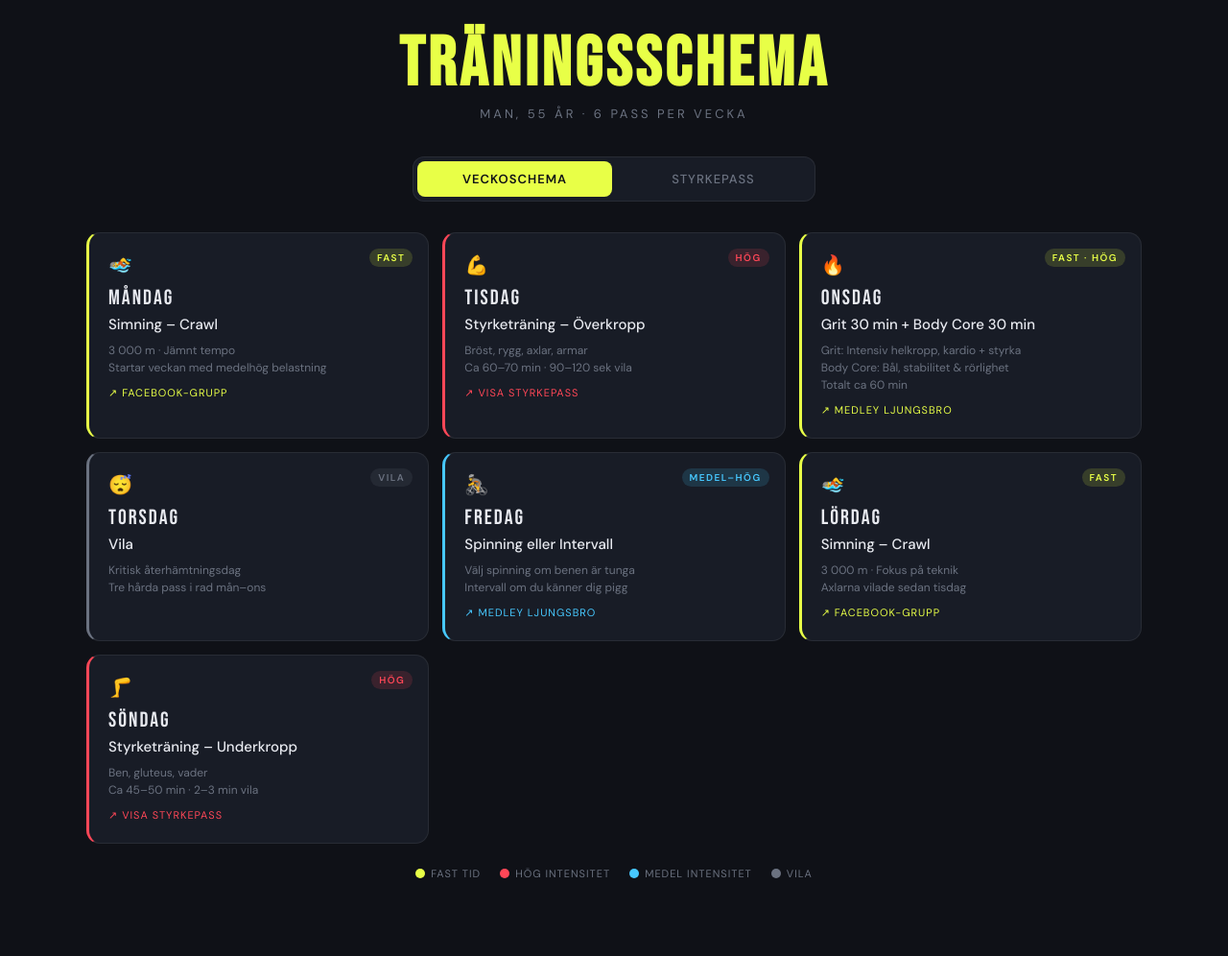
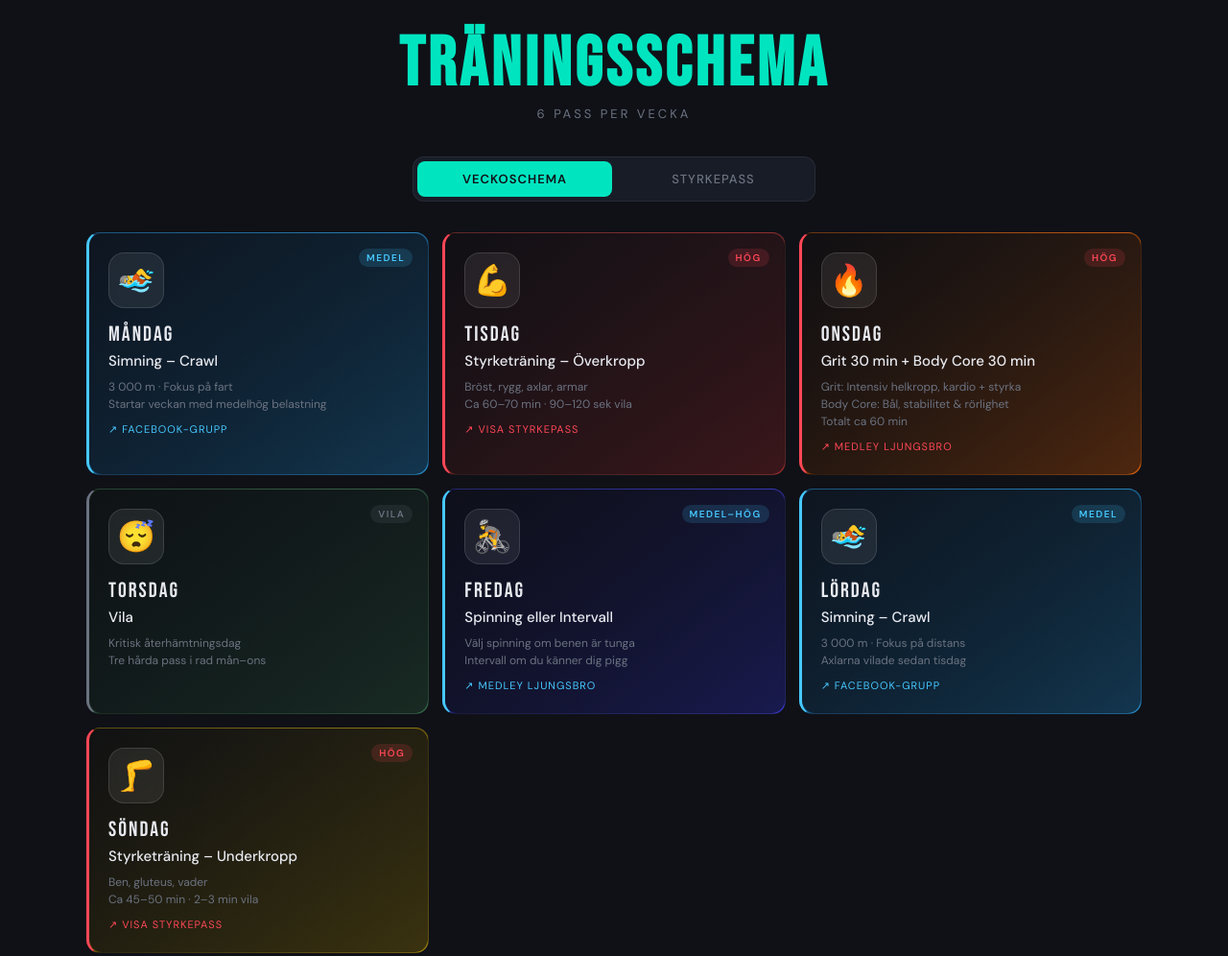
Before and after one commit to lugnegard/lugnegard.github.io, a plain HTML site: page training_schedule.html in a window 1280 px wide. Shown: the top 996 px of the page at 96% size. Before the commit the page ends 949 px from the top, so only its background shows below. Drawn offline with Linux system fonts and the light colour scheme.

Commit message:
Add files via upload

```diff
--- a/training_schedule.html
+++ b/training_schedule.html
@@ -10,7 +10,7 @@
     --bg: #0f1117;
     --surface: #181c26;
     --surface2: #1e2333;
-    --accent: #e8ff47;
+    --accent: #00e5c0;
     --accent2: #47c8ff;
     --red: #ff4757;
     --text: #e8eaf0;
@@ -108,11 +108,31 @@
     position: relative;
     overflow: hidden;
     transition: transform 0.2s, border-color 0.2s;
+    background-size: cover;
+    background-position: center;
+  }
+
+  .day-card::before {
+    content: '';
+    position: absolute;
+    inset: 0;
+    background: linear-gradient(160deg, rgba(15,17,23,0.82) 0%, rgba(15,17,23,0.65) 100%);
+    z-index: 0;
+    border-radius: 14px;
+  }
+
+  .day-card > * {
+    position: relative;
+    z-index: 1;
   }
 
   .day-card:hover {
     transform: translateY(-2px);
     border-color: rgba(255,255,255,0.15);
+  }
+
+  .day-card:hover::before {
+    background: linear-gradient(160deg, rgba(15,17,23,0.70) 0%, rgba(15,17,23,0.50) 100%);
   }
 
   .day-card.intensity-high { border-left: 3px solid var(--red); }
@@ -172,7 +192,19 @@
   .intensity-low .intensity-badge { background: rgba(107,114,128,0.15); color: var(--muted); }
   .intensity-fixed .intensity-badge { background: rgba(232,255,71,0.15); color: var(--accent); }
 
-  .emoji { font-size: 20px; margin-bottom: 8px; display: block; }
+  .emoji {
+    font-size: 32px;
+    margin-bottom: 14px;
+    display: flex;
+    align-items: center;
+    justify-content: center;
+    width: 58px;
+    height: 58px;
+    border-radius: 16px;
+    background: rgba(255,255,255,0.08);
+    backdrop-filter: blur(4px);
+    border: 1px solid rgba(255,255,255,0.12);
+  }
 
   /* LEGEND */
   .legend {
@@ -224,7 +256,7 @@
   }
 
   .workout-header.tuesday { background: linear-gradient(135deg, rgba(71,200,255,0.1), transparent); }
-  .workout-header.sunday { background: linear-gradient(135deg, rgba(232,255,71,0.1), transparent); }
+  .workout-header.sunday { background: linear-gradient(135deg, rgba(0,229,192,0.1), transparent); }
 
   .workout-day-label {
     font-family: 'Bebas Neue', sans-serif;
@@ -311,8 +343,8 @@
   .tip-box {
     margin: 24px auto 0;
     max-width: 1100px;
-    background: rgba(232,255,71,0.05);
-    border: 1px solid rgba(232,255,71,0.15);
+    background: rgba(0,229,192,0.05);
+    border: 1px solid rgba(0,229,192,0.15);
     border-radius: 12px;
     padding: 16px 20px;
     display: flex;
@@ -335,7 +367,7 @@
 
 <header>
   <h1>Träningsschema</h1>
-  <p>Man, 55 år · 6 pass per vecka</p>
+  <p>6 pass per vecka</p>
 </header>
 
 <div class="tabs">
@@ -347,16 +379,16 @@
 <div id="tab-schedule" class="tab-content active">
   <div class="week-grid">
 
-    <div class="day-card intensity-fixed clickable" onclick="window.open('https://www.facebook.com/share/g/1CMHiM7p6u/?mibextid=wwXIfr','_blank')">
-      <span class="intensity-badge">Fast</span>
+    <div class="day-card intensity-med clickable" style="background-image:linear-gradient(135deg, #0a2a4a 0%, #0d4f7c 50%, #1a7ab5 100%)" onclick="window.open('https://www.facebook.com/share/g/1CMHiM7p6u/?mibextid=wwXIfr','_blank')">
+      <span class="intensity-badge">Medel</span>
       <span class="emoji">🏊</span>
       <div class="day-name">Måndag</div>
       <div class="day-workout">Simning – Crawl</div>
-      <div class="day-detail">3 000 m · Jämnt tempo<br>Startar veckan med medelhög belastning</div>
+      <div class="day-detail">3 000 m · Fokus på fart<br>Startar veckan med medelhög belastning</div>
       <span class="link-hint">↗ Facebook-grupp</span>
     </div>
 
-    <div class="day-card intensity-high clickable" onclick="switchTab('strength');document.querySelector('.tab-btn:nth-child(2)').classList.add('active');document.querySelector('.tab-btn:nth-child(1)').classList.remove('active')">
+    <div class="day-card intensity-high clickable" style="background-image:linear-gradient(135deg, #1a0a0a 0%, #5c1a1a 50%, #8b2020 100%)" onclick="switchTab('strength');document.querySelector('.tab-btn:nth-child(2)').classList.add('active');document.querySelector('.tab-btn:nth-child(1)').classList.remove('active')">
       <span class="intensity-badge">Hög</span>
       <span class="emoji">💪</span>
       <div class="day-name">Tisdag</div>
@@ -365,8 +397,8 @@
       <span class="link-hint">↗ Visa styrkepass</span>
     </div>
 
-    <div class="day-card intensity-fixed clickable" onclick="window.open('https://www.medley.se/ljungsbro-fritidscenter/grupptraning/','_blank')">
-      <span class="intensity-badge">Fast · Hög</span>
+    <div class="day-card intensity-high clickable" style="background-image:linear-gradient(135deg, #1a0a00 0%, #6b2d00 50%, #c45000 100%)" onclick="window.open('https://www.medley.se/ljungsbro-fritidscenter/grupptraning/','_blank')">
+      <span class="intensity-badge">Hög</span>
       <span class="emoji">🔥</span>
       <div class="day-name">Onsdag</div>
       <div class="day-workout">Grit 30 min + Body Core 30 min</div>
@@ -374,7 +406,7 @@
       <span class="link-hint">↗ Medley Ljungsbro</span>
     </div>
 
-    <div class="day-card intensity-low">
+    <div class="day-card intensity-low" style="background-image:linear-gradient(135deg, #0d1a0d 0%, #1a3a2a 50%, #2a5a3a 100%)">
       <span class="intensity-badge">Vila</span>
       <span class="emoji">😴</span>
       <div class="day-name">Torsdag</div>
@@ -382,7 +414,7 @@
       <div class="day-detail">Kritisk återhämtningsdag<br>Tre hårda pass i rad mån–ons</div>
     </div>
 
-    <div class="day-card intensity-med clickable" onclick="window.open('https://www.medley.se/ljungsbro-fritidscenter/grupptraning/','_blank')">
+    <div class="day-card intensity-med clickable" style="background-image:linear-gradient(135deg, #0a0a2a 0%, #1a1a6b 50%, #2a2ab5 100%)" onclick="window.open('https://www.medley.se/ljungsbro-fritidscenter/grupptraning/','_blank')">
       <span class="intensity-badge">Medel–Hög</span>
       <span class="emoji">🚴</span>
       <div class="day-name">Fredag</div>
@@ -391,16 +423,16 @@
       <span class="link-hint">↗ Medley Ljungsbro</span>
     </div>
 
-    <div class="day-card intensity-fixed clickable" onclick="window.open('https://www.facebook.com/share/g/1CMHiM7p6u/?mibextid=wwXIfr','_blank')">
-      <span class="intensity-badge">Fast</span>
+    <div class="day-card intensity-med clickable" style="background-image:linear-gradient(135deg, #0a2a4a 0%, #0d4f7c 50%, #1a7ab5 100%)" onclick="window.open('https://www.facebook.com/share/g/1CMHiM7p6u/?mibextid=wwXIfr','_blank')">
+      <span class="intensity-badge">Medel</span>
       <span class="emoji">🏊</span>
       <div class="day-name">Lördag</div>
       <div class="day-workout">Simning – Crawl</div>
-      <div class="day-detail">3 000 m · Fokus på teknik<br>Axlarna vilade sedan tisdag</div>
+      <div class="day-detail">3 000 m · Fokus på distans<br>Axlarna vilade sedan tisdag</div>
       <span class="link-hint">↗ Facebook-grupp</span>
     </div>
 
-    <div class="day-card intensity-high clickable" onclick="switchTab('strength');document.querySelector('.tab-btn:nth-child(2)').classList.add('active');document.querySelector('.tab-btn:nth-child(1)').classList.remove('active')">
+    <div class="day-card intensity-high clickable" style="background-image:linear-gradient(135deg, #1a1500 0%, #5c4a00 50%, #8b7000 100%)" onclick="switchTab('strength');document.querySelector('.tab-btn:nth-child(2)').classList.add('active');document.querySelector('.tab-btn:nth-child(1)').classList.remove('active')">
       <span class="intensity-badge">Hög</span>
       <span class="emoji">🦵</span>
       <div class="day-name">Söndag</div>
@@ -412,7 +444,6 @@
   </div>
 
   <div class="legend">
-    <div class="legend-item"><div class="legend-dot" style="background:var(--accent)"></div> Fast tid</div>
     <div class="legend-item"><div class="legend-dot" style="background:var(--red)"></div> Hög intensitet</div>
     <div class="legend-item"><div class="legend-dot" style="background:var(--accent2)"></div> Medel intensitet</div>
     <div class="legend-item"><div class="legend-dot" style="background:var(--muted)"></div> Vila</div>
@@ -566,7 +597,7 @@
   <div class="tip-box">
     <div class="tip-icon">💡</div>
     <div class="tip-text">
-      <strong>Tips för 55+:</strong> Värm upp 5–10 min med rörlighetsövningar och lätta vikter. Prioritera <strong>teknik över maxvikt</strong> – öka med 2,5 kg när du klarar övre repsgränsen på alla set. Lägg in en <strong>deload-vecka var 4:e vecka</strong> där du sänker volymen med 40–50%.
+      <strong>Tips:</strong> Värm upp 5–10 min med rörlighetsövningar och lätta vikter. Prioritera <strong>teknik över maxvikt</strong> – öka med 2,5 kg när du klarar övre repsgränsen på alla set. Lägg in en <strong>deload-vecka var 4:e vecka</strong> där du sänker volymen med 40–50%.
     </div>
   </div>
 </div>
```
